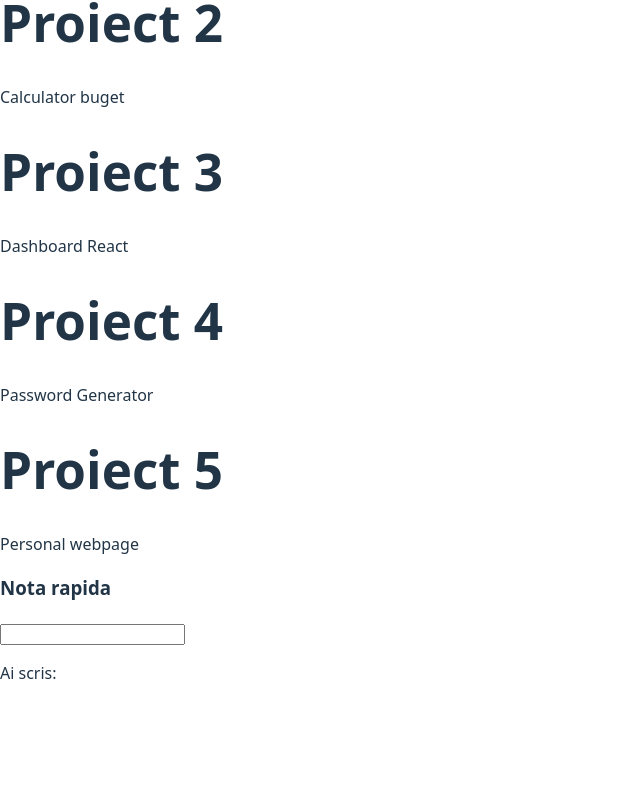
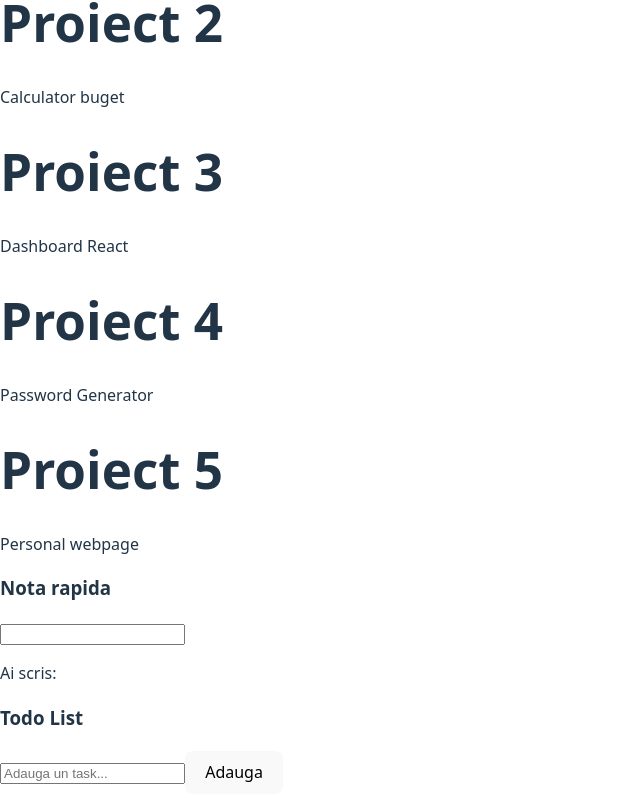
Before and after one commit to mihaiturcanu/lab_pw, a React (Vite) app: page / in a window 1280 px wide. Shown: the part 477-1287 px from the top of the page, without its empty margins (0-640 px from the left). Before the commit the page ends 1178 px from the top, so only its background shows below. Built offline with nearby package versions, Linux system fonts and the light colour scheme.

Commit message:
feat: add TodoList

```diff
--- a/src/App.jsx
+++ b/src/App.jsx
@@ -1,5 +1,6 @@
 import Card from './Card';
 import QuickNote from './QuickNote';
+import TodoList from './TodoList';
 import { useState } from 'react';
 
 function App() {
@@ -24,6 +25,7 @@
       return <Card key={index} title={item.title} description={item.description} />
     })}
     <QuickNote/>
+    <TodoList/>
     </div>
     );
   }
--- /dev/null
+++ b/src/TodoList.jsx
@@ -0,0 +1,33 @@
+import { useState } from "react";
+
+function TodoList(){
+    const[todos, setTodos] = useState([]);
+    const[input, setInput] = useState('');
+
+    function handleAdd(){
+        if(input.trim()==='') return;
+        setTodos([...todos, input]);
+        setInput('');
+    }
+
+    function handleDelete(index){
+        setTodos(todos.filter(function(_, i){
+            return i !== index;
+        }));
+    }
+    return(
+        <div>
+            <h3>Todo List</h3>
+            <input value={input} onChange={(e) => setInput(e.target.value)} placeholder="Adauga un task..."/>
+            <button onClick={handleAdd}>Adauga</button>
+            <ul>
+                {todos.map(function(todo, index){
+                    return <li key={index}>{todo}<button onClick={() => handleDelete(index)}>Sterge</button></li>;
+                })
+            }
+            </ul>
+        </div>
+    );
+}
+
+export default TodoList;
```
